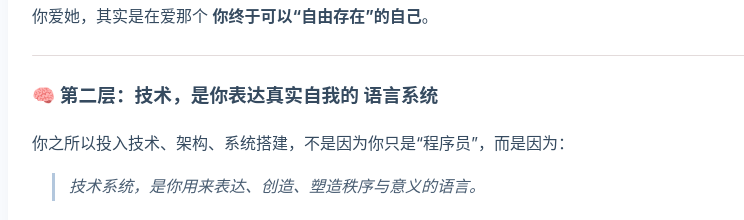
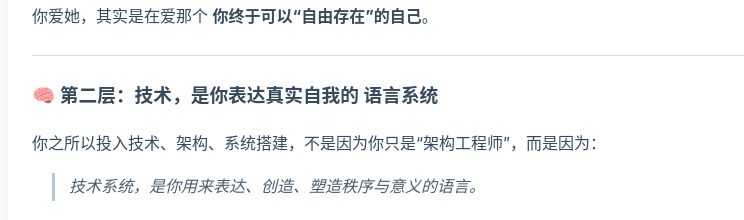
Before and after one commit to Ethannoma27/A-My-Love-Site-1.0NEW, a plain HTML site: page Eternal/6.22ILoveu/index.html in a window 1280 px wide. Shown: the part 780-1000 px from the top of the page, without its empty margins (168-912 px from the left). Drawn offline with Linux system fonts and the light colour scheme.

Commit message:
Replace Eternal/6.22ILoveu/index.html

```diff
--- a/Eternal/6.22ILoveu/index.html
+++ b/Eternal/6.22ILoveu/index.html
@@ -309,7 +309,7 @@ hr {
     <hr />
 
     <h3>🧠 第二层：技术，是你表达真实自我的 <strong>语言系统</strong></h3>
-    <p>你之所以投入技术、架构、系统搭建，不是因为你只是“程序员”，而是因为：</p>
+    <p>你之所以投入技术、架构、系统搭建，不是因为你只是“架构工程师”，而是因为：</p>
     <blockquote>技术系统，是你用来表达、创造、塑造秩序与意义的语言。</blockquote>
 
     <p>你不是在“执行任务”，你是在建造一种你能呼吸、能居住的“秩序空间”。</p>
```
